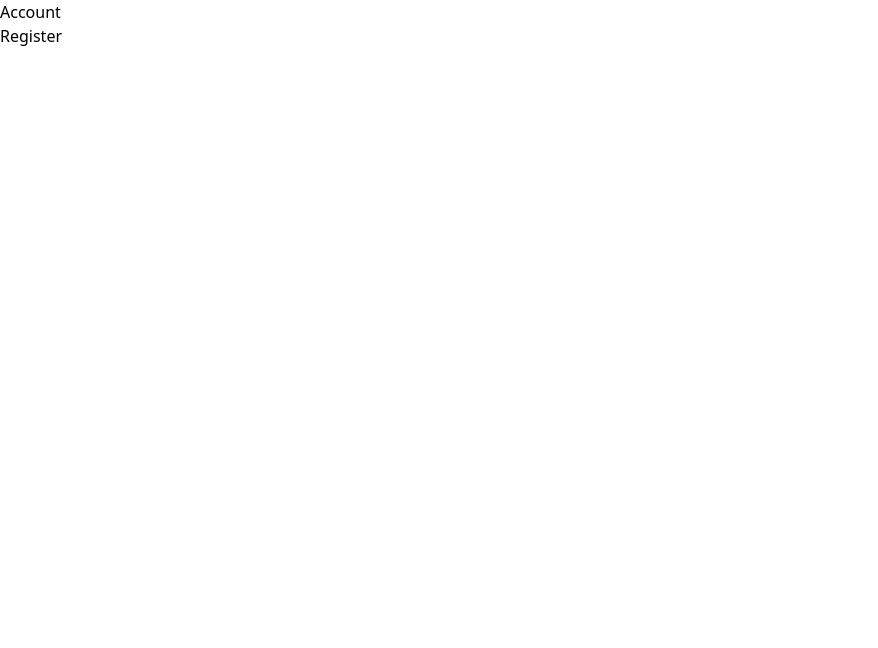
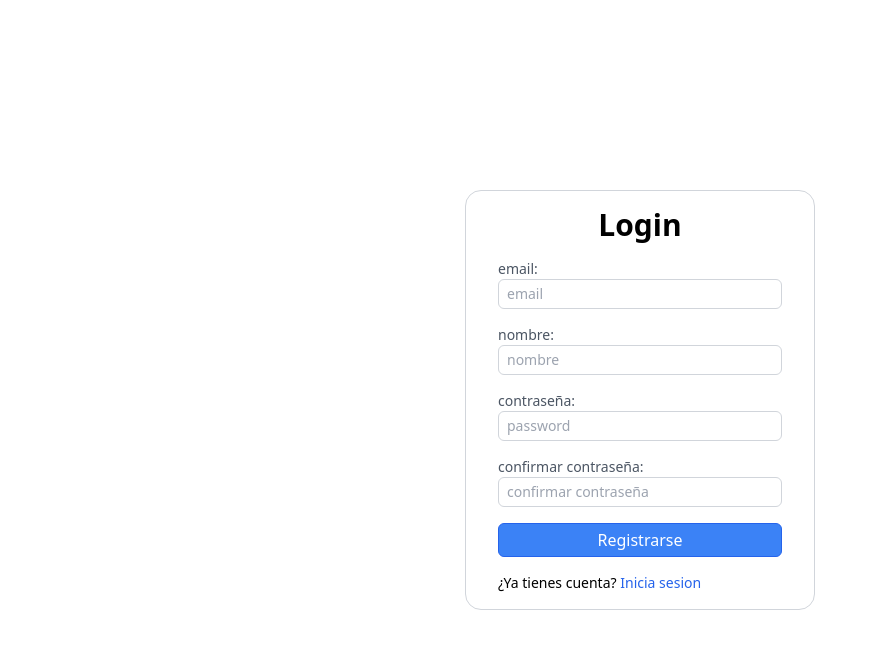
Before and after one commit to GamaDev-Andres/budget-manager, a React (Vite) app in the folder frontend/: page /account/register in a window 1280 px wide. Shown: the top 648 px of the page, without its empty margins (0-878 px from the left). Built offline with nearby package versions, Linux system fonts and the light colour scheme; no server answers.

Commit message:
agregando rutas y vistas principales

```diff
--- a/frontend/src/App.jsx
+++ b/frontend/src/App.jsx
@@ -4,7 +4,9 @@ import AppRouter from './routes/AppRouter'
 function App() {
   return (
     <AuthProvider>
-      <AppRouter />
+      <div className="bg-gray-200 min-h-screen text-black flex flex-col">
+        <AppRouter />
+      </div>
     </AuthProvider>
   )
 }
--- a/frontend/src/pages/account/Account.jsx
+++ b/frontend/src/pages/account/Account.jsx
@@ -2,10 +2,13 @@ import { Outlet } from 'react-router-dom'
 
 const Account = () => {
   return (
-    <div>
-      Account
-      <div>
-        <Outlet />
+    <div className="flex items-center justify-center min-h-screen w-full bg-white">
+      <div className="flex flex-col items-center justify-center max-w-[350px] w-full rounded-2xl sm:border sm:border-gray-300 py-4 px-8">
+        <h1 className="text-black font-bold text-center text-3xl">Login</h1>
+        <div className="flex items-center justify-center w-full py-2"></div>
+        <div className="w-full flex items-center justify-center">
+          <Outlet />
+        </div>
       </div>
     </div>
   )
--- a/frontend/src/pages/account/login/Login.jsx
+++ b/frontend/src/pages/account/login/Login.jsx
@@ -1,5 +1,43 @@
+import { Link } from 'react-router-dom'
+
 const Login = () => {
-  return <div>Login</div>
+  const handleSubmit = (e) => {
+    e.preventDefault()
+  }
+
+  return (
+    <form className="flex flex-col gap-4 w-full" autoComplete="off">
+      <label className="text-gray-600 text-sm">
+        email:
+        <input
+          className="outline-none py-1 px-2 rounded-md focus:border focus:border-gray-400 border border-gray-300 w-full"
+          placeholder="email"
+          type="email"
+        />
+      </label>
+      <label className="text-gray-600 text-sm">
+        contraseña:
+        <input
+          className="outline-none py-1 px-2 rounded-md focus:border focus:border-gray-400 border border-gray-300 w-full"
+          placeholder="password"
+          type="password"
+        />
+      </label>
+      <button
+        onClick={handleSubmit}
+        className="w-full p-1 bg-blue-500 border border-blue-600 rounded-md active:bg-blue-600
+        transition-colors duration-300 text-white"
+      >
+        Inciar Sesion
+      </button>
+      <span className="text-sm ">
+        ¿No tienes cuenta?{' '}
+        <Link className="text-blue-600" to={'register'}>
+          Registrate
+        </Link>
+      </span>
+    </form>
+  )
 }
 
 export default Login
--- a/frontend/src/pages/account/register/Register.jsx
+++ b/frontend/src/pages/account/register/Register.jsx
@@ -1,5 +1,58 @@
+import { Link } from 'react-router-dom'
+
 const Register = () => {
-  return <div>Register</div>
+  const handleSubmit = (e) => {
+    e.preventDefault()
+  }
+  return (
+    <form className="flex flex-col gap-4 w-full" autoComplete="off">
+      <label className="text-gray-600 text-sm">
+        email:
+        <input
+          className="outline-none py-1 px-2 rounded-md focus:border focus:border-gray-400 border border-gray-300 w-full"
+          placeholder="email"
+          type="email"
+        />
+      </label>
+      <label className="text-gray-600 text-sm">
+        nombre:
+        <input
+          className="outline-none py-1 px-2 rounded-md focus:border focus:border-gray-400 border border-gray-300 w-full"
+          placeholder="nombre"
+          type="text"
+        />
+      </label>
+      <label className="text-gray-600 text-sm">
+        contraseña:
+        <input
+          className="outline-none py-1 px-2 rounded-md focus:border focus:border-gray-400 border border-gray-300 w-full"
+          placeholder="password"
+          type="password"
+        />
+      </label>
+      <label className="text-gray-600 text-sm">
+        confirmar contraseña:
+        <input
+          className="outline-none py-1 px-2 rounded-md focus:border focus:border-gray-400 border border-gray-300 w-full"
+          placeholder="confirmar contraseña"
+          type="password"
+        />
+      </label>
+      <button
+        onClick={handleSubmit}
+        className="w-full p-1 bg-blue-500 border border-blue-600 rounded-md active:bg-blue-600
+        transition-colors duration-300 text-white"
+      >
+        Registrarse
+      </button>
+      <span className="text-sm ">
+        ¿Ya tienes cuenta?{' '}
+        <Link className="text-blue-600" to={'/account'}>
+          Inicia sesion
+        </Link>
+      </span>
+    </form>
+  )
 }
 
 export default Register
--- a/frontend/src/routes/AppRouter.jsx
+++ b/frontend/src/routes/AppRouter.jsx
@@ -36,7 +36,7 @@ const AppRouter = () => {
       </Route>
 
       <Route element={<PublicRoute />}>
-        <Route index element={<Home />} />
+        <Route path="/" element={<Home />} />
       </Route>
 
       <Route path="/*" element={<Page404 />} />
--- a/frontend/src/routes/PrivateRoute.jsx
+++ b/frontend/src/routes/PrivateRoute.jsx
@@ -3,7 +3,7 @@ import useAuthContext from '../context/authContext/hook/useAuthContext'
 
 const PrivateRoute = () => {
   const { user } = useAuthContext()
-  return !user ? <Outlet /> : <Navigate to={'/home'} />
+  return !user ? <Outlet /> : <Navigate to={'/'} />
 }
 
 export default PrivateRoute
```
